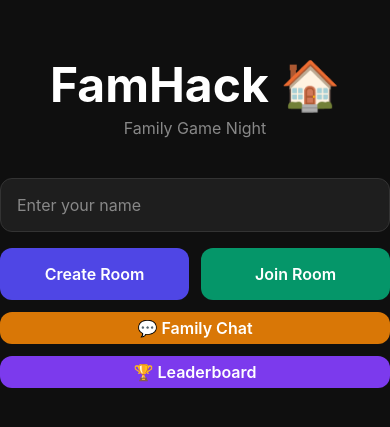
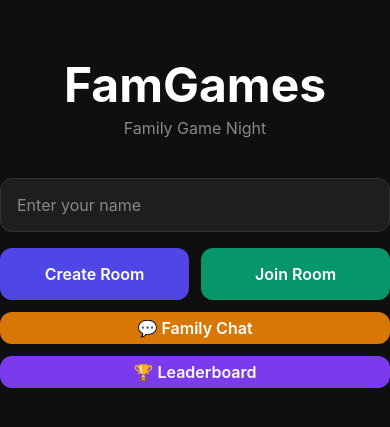
Before and after one commit to HaciyevAlik/Game-app, a React Native app: screen /Lobby in a window 390 px wide. Shown: the part 181-608 px from the top of the page. Built offline with nearby package versions, Linux system fonts and the light colour scheme.

Commit message:
rename app to FamWordle

```diff
--- a/screens/Lobby.js
+++ b/screens/Lobby.js
@@ -42,7 +42,7 @@ export default function Lobby({ navigation }) {
 
     return (
         <SafeAreaView style={styles.container}>
-            <Text style={styles.title}>FamHack 🏠</Text>
+            <Text style={styles.title}>FamGames</Text>
             <Text style={styles.subtitle}>Family Game Night</Text>
 
             <TextInput
```
